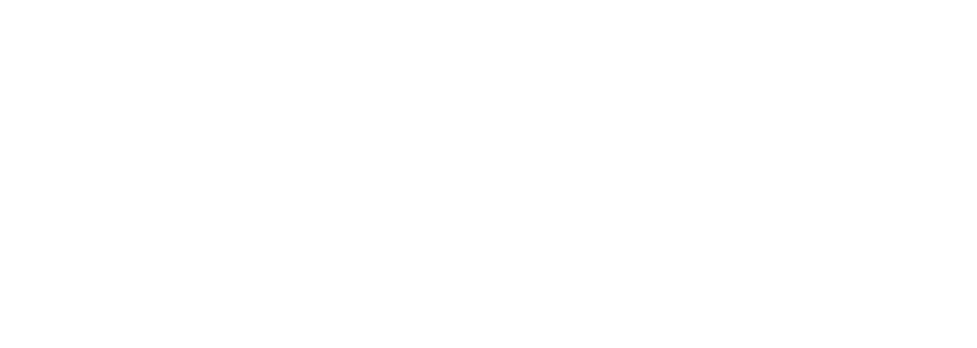
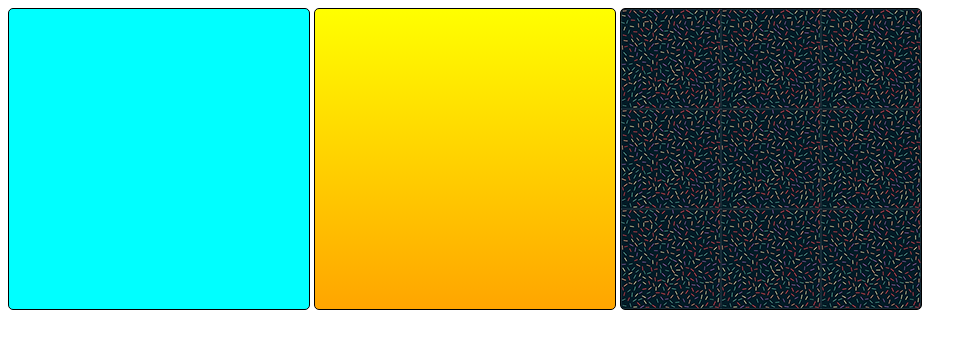
Before and after one commit to SMLmoraes/html-css, a plain HTML site: page exercicios/ex.022/index.html in a window 1280 px wide. Shown: the whole page, without its empty margins (0-977 px from the left). Drawn offline with Linux system fonts and the light colour scheme.

Commit message:
back img

```diff
--- a/exercicios/ex.022/index.html
+++ b/exercicios/ex.022/index.html
@@ -7,15 +7,15 @@
     <title>backgroud</title>
 </head>
 <body>
-   <div class="quadrado">
+   <div id="q1" class="quadrado">
 
    </div>
 
-   <div class="quadrado">
+   <div id="q2" class="quadrado">
 
    </div>
 
-   <div class="quadrado">
+   <div id="q3" class="quadrado">
 
    </div>
 
--- a/exercicios/ex.022/styles.css
+++ b/exercicios/ex.022/styles.css
@@ -1,3 +1,17 @@
 .quadrado{
-    background-color: ;
+    border: 1px solid black;
+    background-color: aliceblue;
+    border-radius: 5px;
+    width: 300px;
+    height: 300px;
+    display: inline-block;
 }
+div#q1{
+    background-color: aqua;
+}
+div#q2{
+    background-image: linear-gradient(to bottom, Yellow, orange);
+}
+div#q3{
+    background-image:url('img/pattern001.png')
+}
```
